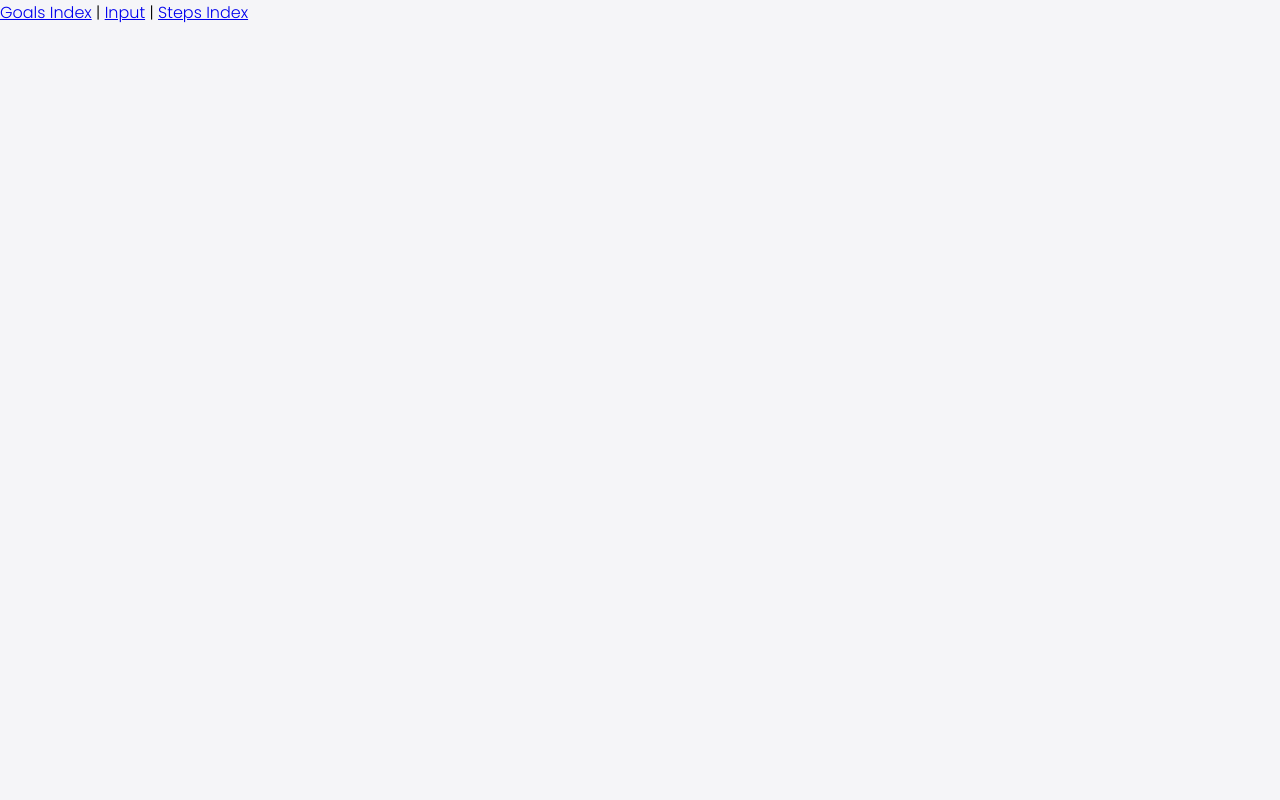
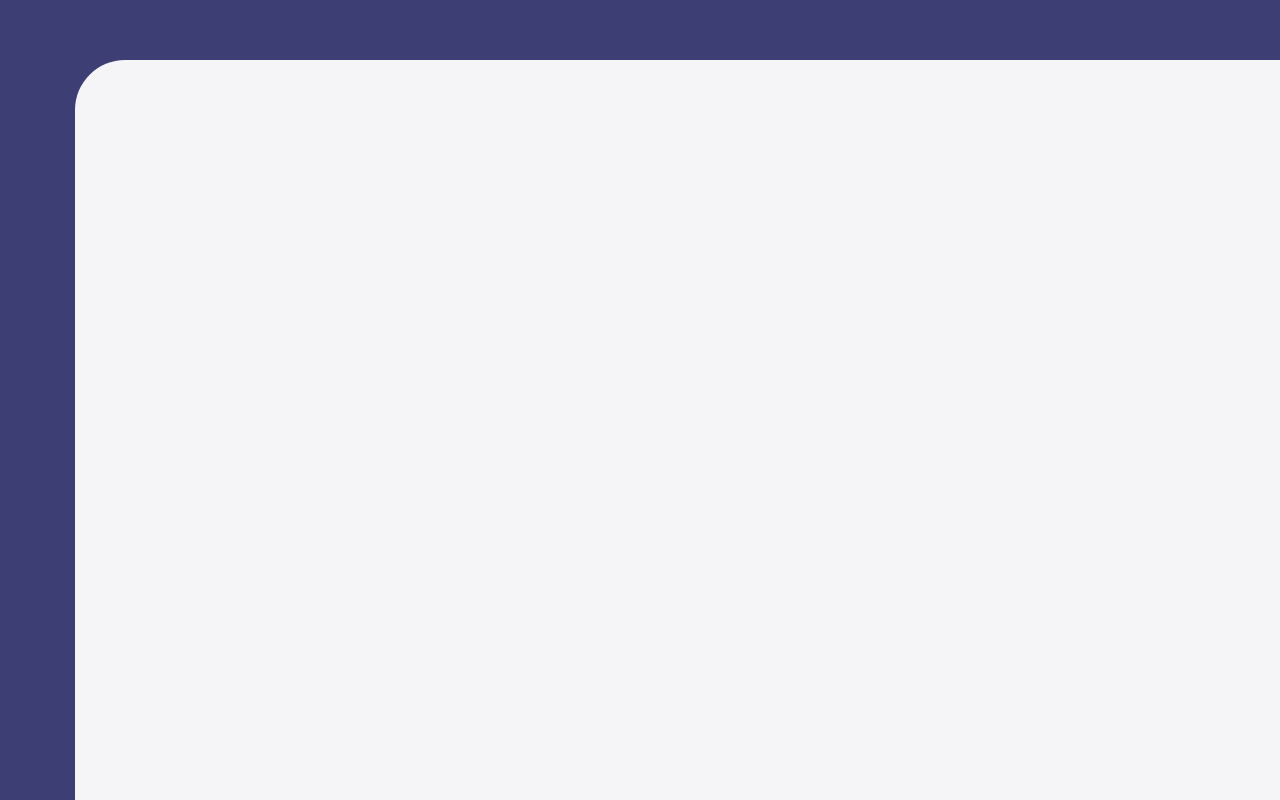
Before and after one commit to sormiston/sadhana-goal-keeper, a Vue app: page /goals in a window 1280 px wide. Built offline with nearby package versions, Linux system fonts and the light colour scheme; no server answers.

Commit message:
all set for styling static layout element

```diff
--- a/src/App.vue
+++ b/src/App.vue
@@ -4,25 +4,33 @@
     <router-link to="/addGoal">Input</router-link> |
     <router-link to="/steps">Steps Index</router-link>
   </div>
-  <div>
+
   <router-view />
-  </div>
 </template>
 
 <style>
-@import url('https://fonts.googleapis.com/css2?family=Poppins:wght@300;700&display=swap');
+@import url("https://fonts.googleapis.com/css2?family=Poppins:wght@300;700&display=swap");
 
 :root {
-  --primary: #3C3E74;
- --text-light: #7D7D7D;
- --red: #c30712;
- --green: #29c1a3;
- --pink: #E95992;
- --blue: #5096F6;
+  --primary: #3c3e74;
+  --text-light: #7d7d7d;
+  --red: #c30712;
+  --green: #29c1a3;
+  --pink: #e95992;
+  --blue: #5096f6;
+  --backdrop: rgba(255, 255, 255, 0.95);
+
+  --breakpoint-sm: 575px;
+  --breakpoint-md: 767px;
+  --breakpoint-lg: 991px;
+  --breakpoint-xl: 1999px;
+  --breakpoint-xxl: 1399px;
 }
-
+* {
+  box-sizing: border-box;
+}
 html {
-   font-family: Poppins, sans-serif;
+  font-family: Poppins, sans-serif;
   -webkit-font-smoothing: antialiased;
   -moz-osx-font-smoothing: grayscale;
   color: #000;
@@ -43,4 +51,11 @@ p {
   margin: 4px auto;
 }
 
+#workspace {
+  position: relative;
+  top: 0;
+  bottom: 0;
+  left: 0;
+  right: 0;
+}
 </style>
--- a/src/components/StepsIndex.vue
+++ b/src/components/StepsIndex.vue
@@ -1,5 +1,4 @@
 <template>
-  <section>
   <step-card
     v-for="step in steps"
     :key="step.dateTime"
@@ -15,7 +14,6 @@
     :description="step.description"
   >
   </step-card>
-  </section>
 </template>
 
 
@@ -46,7 +44,6 @@ export default {
     this.getTodaysSteps();
   }
 };
-
 </script>
 
 <style scoped>
--- a/src/router/index.js
+++ b/src/router/index.js
@@ -2,26 +2,30 @@ import { createRouter, createWebHistory } from "vue-router";
 import GoalsIndex from "../components/GoalsIndex.vue";
 import NewGoalForm from "../components/NewGoalForm.vue";
 import StepsIndex from "../components/StepsIndex.vue"
+import TheLayout from "../views/TheLayout.vue"
 
 const routes = [
   {
     path: "/",
-    redirect: "/goals"
-  },
+    redirect: "/goals",
+    component: TheLayout,
+    children: [
       {
-    path: "/goals",
+        path: "goals",
         name: "GoalsIndex",
         component: GoalsIndex
       },
       {
-    path: "/addGoal",
+        path: "addGoal",
         name: "addGoal",
         component: NewGoalForm
       },
       {
-    path: "/steps",
+        path: "steps",
         name: "steps",
         component: StepsIndex
+      }
+    ]
   }
 ];
 
--- /dev/null
+++ b/src/views/TheLayout.vue
@@ -0,0 +1,36 @@
+<template>
+  <main>
+    <section>
+      <router-view />
+    </section>
+  </main>
+</template>
+
+<style scoped>
+main {
+  position: absolute;
+  top: 0;
+  bottom: 0;
+  right: 0;
+  left: 0;
+  background-color: var(--primary);
+}
+
+section {
+  background-color: var(--backdrop);
+  margin-top: 60px;
+  min-height: calc(100vh - 60px);
+  padding-top: 10px;
+  overflow: hidden;
+}
+
+@media screen and (min-width: 767px) {
+  section {
+    margin-left: 75px;
+    border-top-left-radius: 50px;
+    padding-top: 40px;
+    padding-left: 74px;
+
+  }
+}
+</style>
```
Also changed, not shown: 1 other file (tests, documents, lock files or other folders). Lines whose indentation alone changed are shown as unchanged.
